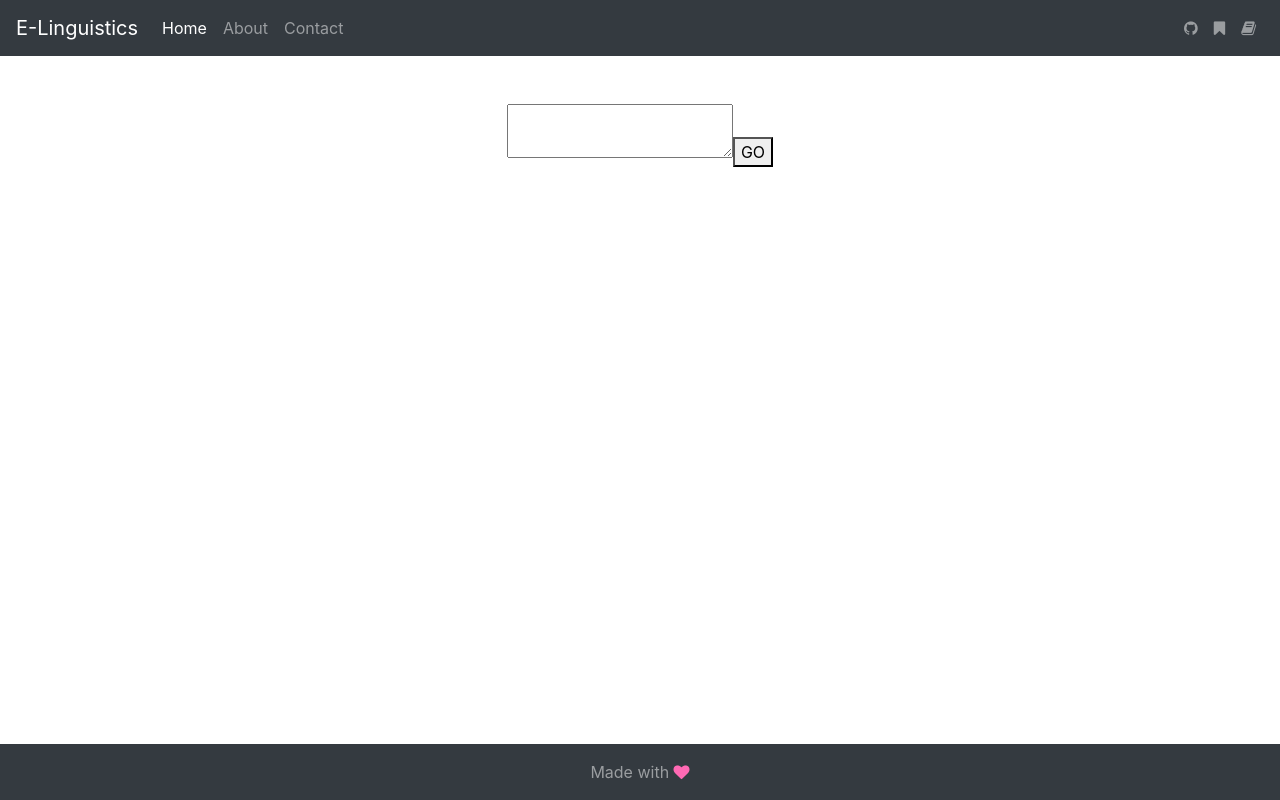
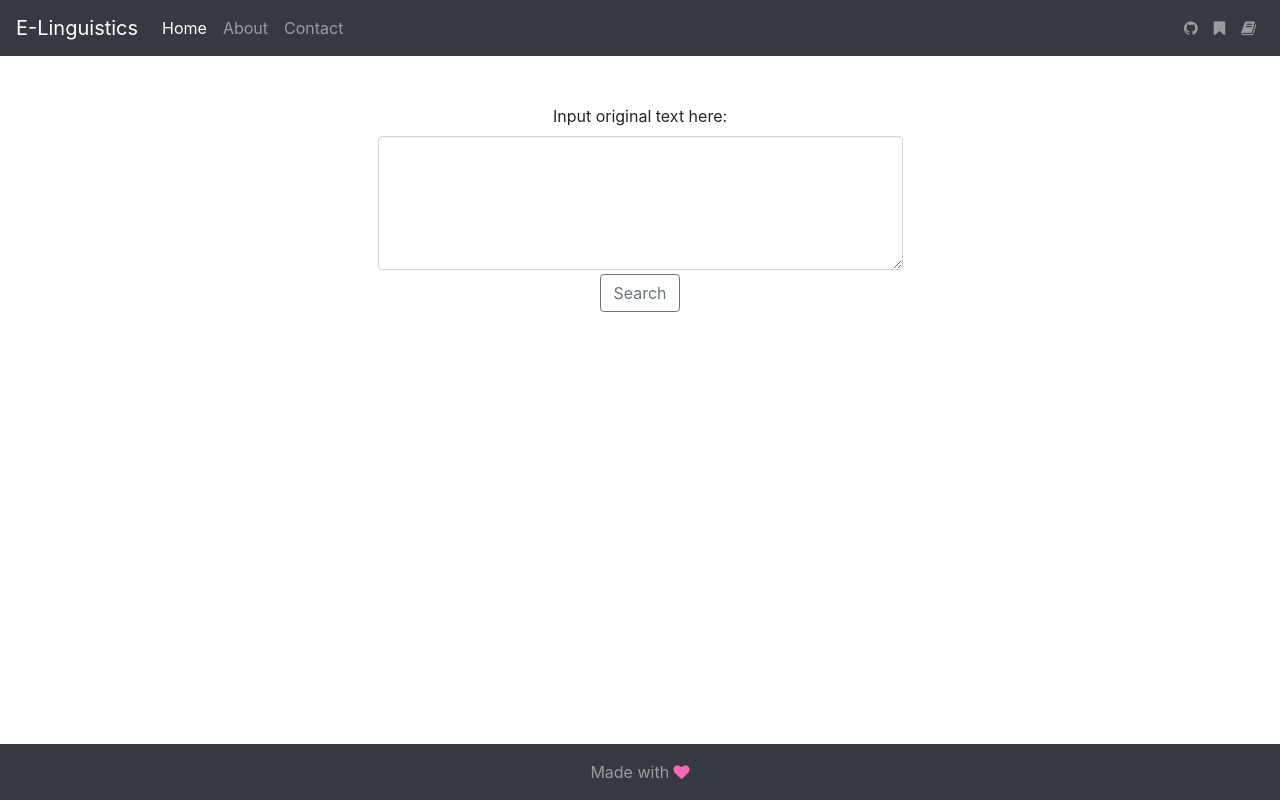
Before and after one commit to myrto1984/e-linguistics-app, an Angular app in the folder e-linguistics_front/: page /home in a window 1280 px wide. Built offline with nearby package versions, Linux system fonts and the light colour scheme.

Commit message:
more alignment

```diff
--- a/e-linguistics_front/src/app/pages/home/home.component.html
+++ b/e-linguistics_front/src/app/pages/home/home.component.html
@@ -1,14 +1,20 @@
 <div style="text-align:center">
-    <div *ngIf="myForm">
-        <form [formGroup]="myForm">
-            <textarea formControlName="input_text"></textarea>
-            <button type="submit" (click)="sendTextToBack()">GO</button>
-        </form>
-    </div>
-    <div *ngIf="result">
-        <span *ngFor="let w of result"><a (click)="getLemma(w)">{{ w }} </a></span>
-    </div>
+  <div *ngIf="myForm">
+    <form class="offset-3 col-6" [formGroup]="myForm">
+      <div class="form-group">
+        <label for="input">Input original text here: </label>
+        <textarea class="form-control" id="input" formControlName="input_text" rows="5"></textarea>
+        <div class="m-1">
+          <button class="btn btn-outline-secondary" type="submit" (click)="sendTextToBack()">Search</button>
+        </div>
+      </div>
+    </form>
+  </div>
+  <div class="col-12" *ngIf="result">
+    <span *ngFor="let w of result"><a (click)="getLemma(w)">{{ w }} </a></span>
+  </div>
 </div>
-<div class="" *ngIf="perseus_lexicon_HTML" style="height: 600px">
-    <iframe class="h-100 col-lg-12" [src]="perseus_lexicon_HTML | sanitize_url" style="border: 1px solid black"></iframe>
+<div class="" *ngIf="perseus_lexicon_HTML" style="height: 100vh">
+  <iframe class="h-100 col-12" [src]="perseus_lexicon_HTML | sanitize_url"
+          style="border: 1px solid black"></iframe>
 </div>
--- a/e-linguistics_front/src/app/pages/persistent/footer.component.html
+++ b/e-linguistics_front/src/app/pages/persistent/footer.component.html
@@ -1,5 +1,5 @@
 <nav class="navbar navbar-dark bg-dark mt-5 fixed-bottom">
-    <div class="navbar-expand m-auto navbar-text">
-        Made with <i class="fa fa-heart"></i>
-    </div>
+  <div class="navbar-expand m-auto navbar-text">
+    Made with <i class="fa fa-heart"></i>
+  </div>
 </nav>
--- a/e-linguistics_front/src/app/pages/persistent/header.component.html
+++ b/e-linguistics_front/src/app/pages/persistent/header.component.html
@@ -12,7 +12,8 @@
       <a class="nav-item nav-link" href="https://github.com/myrto1984/e-linguistics-app" target="_blank">
         <i class="fa fa-github"></i>
       </a>
-            <a class="nav-item nav-link" href="https://docs.google.com/document/d/1NyvgIpbvZmfJ2-XXLUHl4vWfZsWOm9KqXp1dnybVoQI/edit" target="_blank">
+      <a class="nav-item nav-link"
+         href="https://docs.google.com/document/d/1NyvgIpbvZmfJ2-XXLUHl4vWfZsWOm9KqXp1dnybVoQI/edit" target="_blank">
         <i class="fa fa-bookmark"></i>
       </a>
       <a class="nav-item nav-link" href="https://www.overleaf.com/project/5cd69da3489f6b03b1e6334d" target="_blank">
```
Also changed, not shown: e-linguistics_front/src/app/pages/home/home.component.ts (+4 -3 lines). Lines whose indentation alone changed are shown as unchanged.
